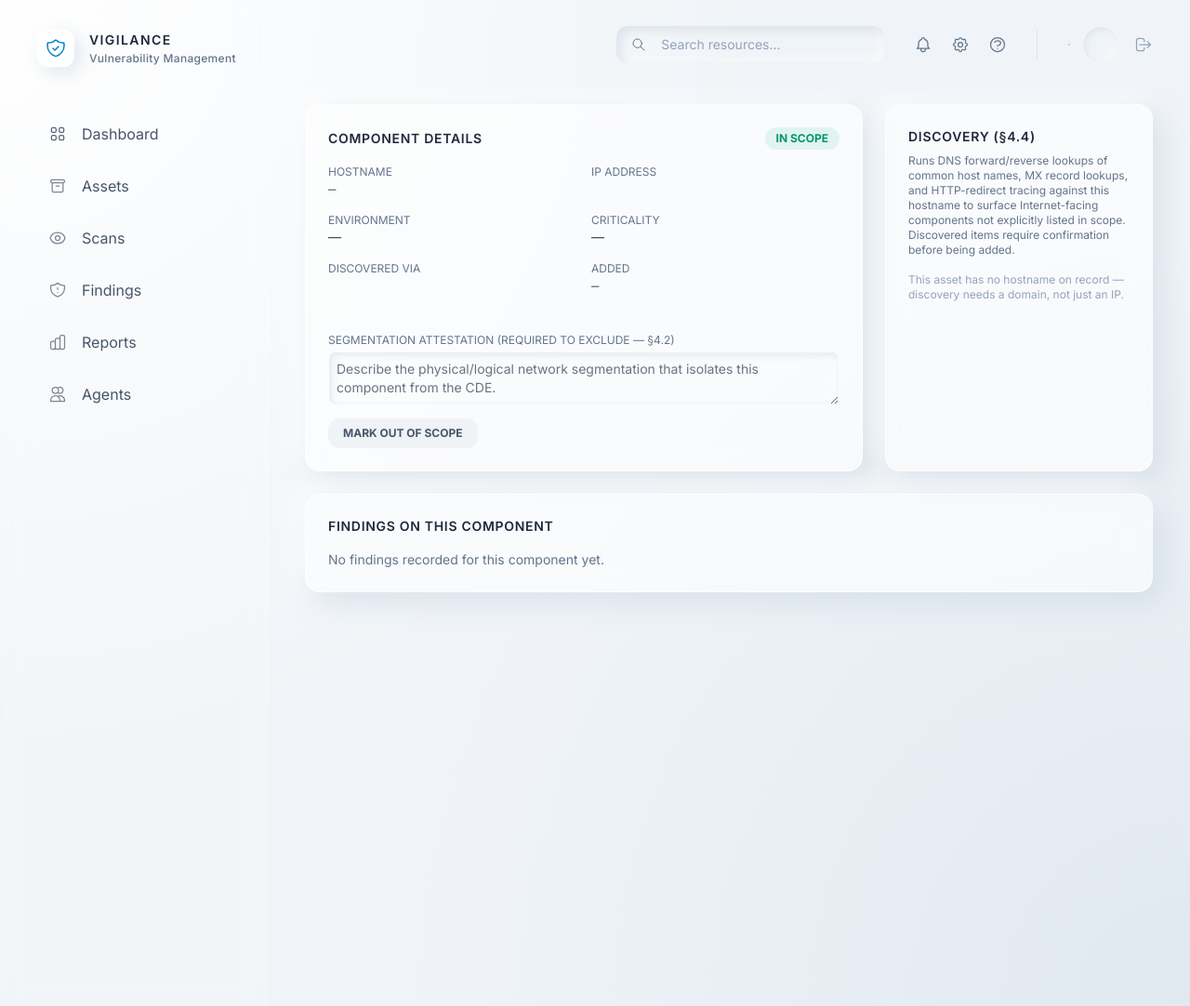
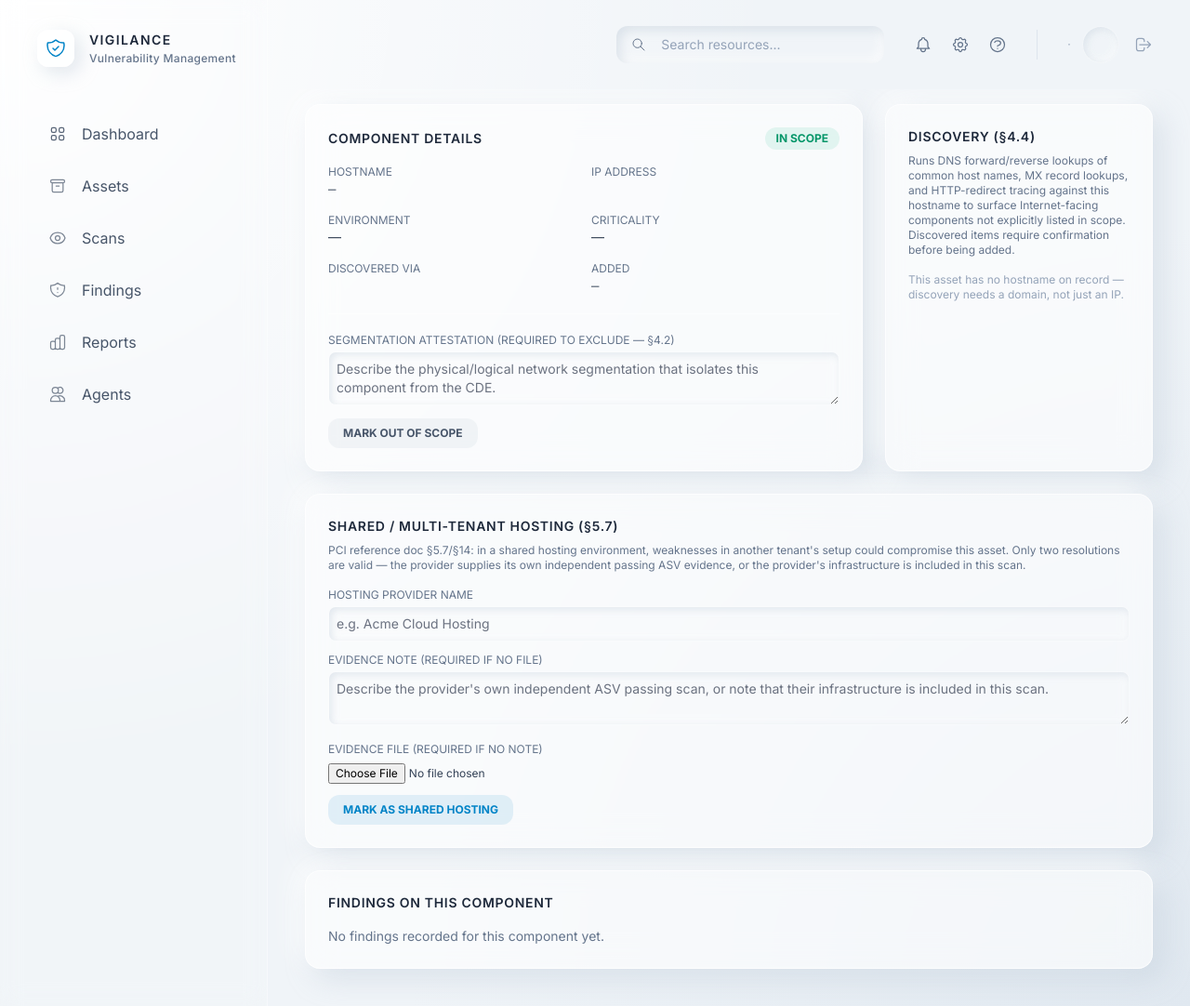
Before and after one commit to shagunchaudhary794/scanner, a Python web app: template templates/asset_detail.html in a window 1280 px wide. Shown: the whole page at 93% size. Run offline with Jinja, Linux system fonts and the light colour scheme; the template is opened without the code that fills it, so the values that code supplies are empty; some libraries are stand-ins or nearby versions.

Commit message:
Update asset_detail.html

```diff
--- a/templates/asset_detail.html
+++ b/templates/asset_detail.html
@@ -30,6 +30,7 @@
         {% endif %}
 
         <form method="POST" action="{{ url_for('main.update_scope', id=asset.id) }}" class="mt-5 pt-5 border-t border-white/40">
+            <input type="hidden" name="csrf_token" value="{{ csrf_token() }}">
             {% if asset.is_out_of_scope %}
             <input type="hidden" name="action" value="include">
             <button type="submit" class="px-4 py-2 rounded-xl bg-emerald-500/10 text-emerald-600 text-xs font-bold uppercase hover:bg-emerald-500/20">
@@ -57,12 +58,73 @@
         </p>
         {% if asset.hostname %}
         <form method="POST" action="{{ url_for('main.discover_assets', id=asset.id) }}">
+            <input type="hidden" name="csrf_token" value="{{ csrf_token() }}">
             <button type="submit" class="w-full py-2.5 glacier-btn rounded-xl text-sm font-medium text-slate-700">
                 Run Discovery
             </button>
         </form>
         {% else %}
         <p class="text-xs text-slate-400">This asset has no hostname on record — discovery needs a domain, not just an IP.</p>
+        {% endif %}
+    </section>
+
+    <section class="glacier-card p-6 lg:col-span-3">
+        <div class="flex items-center justify-between mb-2">
+            <h3 class="text-sm font-semibold text-slate-800 tracking-wider uppercase">Shared / Multi-Tenant Hosting (§5.7)</h3>
+            {% if asset.is_shared_hosting %}
+            <span class="px-3 py-1 rounded-full bg-glacier-blue/10 text-glacier-blue text-xs font-bold uppercase">Shared Hosting</span>
+            {% endif %}
+        </div>
+        <p class="text-xs text-slate-500 mb-4">
+            PCI reference doc §5.7/§14: in a shared hosting environment, weaknesses
+            in another tenant's setup could compromise this asset. Only two
+            resolutions are valid — the provider supplies its own independent
+            passing ASV evidence, or the provider's infrastructure is included in
+            this scan.
+        </p>
+
+        {% if asset.is_shared_hosting %}
+        <dl class="grid grid-cols-2 gap-4 text-sm mb-3">
+            <div><dt class="text-slate-500 text-xs uppercase">Provider</dt><dd>{{ asset.hosting_provider_name or '—' }}</dd></div>
+            {% if asset.hosting_evidence_file_path %}
+            <div><dt class="text-slate-500 text-xs uppercase">Evidence File</dt>
+                <dd><a href="{{ url_for('main.download_evidence', filename=asset.hosting_evidence_file_path) }}" class="text-glacier-blue underline">Download</a></dd>
+            </div>
+            {% endif %}
+        </dl>
+        {% if asset.hosting_evidence_note %}
+        <div class="glacier-recessed-sm p-3 text-xs text-slate-600 mb-4">
+            <span class="uppercase font-semibold text-slate-500">Evidence Note:</span> {{ asset.hosting_evidence_note }}
+        </div>
+        {% endif %}
+        <form method="POST" action="{{ url_for('main.update_hosting', id=asset.id) }}">
+            <input type="hidden" name="csrf_token" value="{{ csrf_token() }}">
+            <input type="hidden" name="action" value="unmark_shared">
+            <button type="submit" class="px-4 py-2 rounded-xl bg-slate-400/10 text-slate-600 text-xs font-bold uppercase hover:bg-slate-400/20">
+                Unmark Shared Hosting
+            </button>
+        </form>
+        {% else %}
+        <form method="POST" action="{{ url_for('main.update_hosting', id=asset.id) }}" enctype="multipart/form-data" class="space-y-3">
+            <input type="hidden" name="csrf_token" value="{{ csrf_token() }}">
+            <input type="hidden" name="action" value="mark_shared">
+            <div>
+                <label class="block text-xs uppercase text-slate-500 mb-1">Hosting Provider Name</label>
+                <input type="text" name="hosting_provider_name" placeholder="e.g. Acme Cloud Hosting" class="w-full glacier-recessed-sm p-2 text-sm bg-transparent">
+            </div>
+            <div>
+                <label class="block text-xs uppercase text-slate-500 mb-1">Evidence Note (required if no file)</label>
+                <textarea name="hosting_evidence_note" rows="2" placeholder="Describe the provider's own independent ASV passing scan, or note that their infrastructure is included in this scan."
+                    class="w-full glacier-recessed-sm p-2 text-sm bg-transparent"></textarea>
+            </div>
+            <div>
+                <label class="block text-xs uppercase text-slate-500 mb-1">Evidence File (required if no note)</label>
+                <input type="file" name="hosting_evidence_file" class="w-full text-xs">
+            </div>
+            <button type="submit" class="px-4 py-2 rounded-xl bg-glacier-blue/10 text-glacier-blue text-xs font-bold uppercase hover:bg-glacier-blue/20">
+                Mark as Shared Hosting
+            </button>
+        </form>
         {% endif %}
     </section>
 
```
